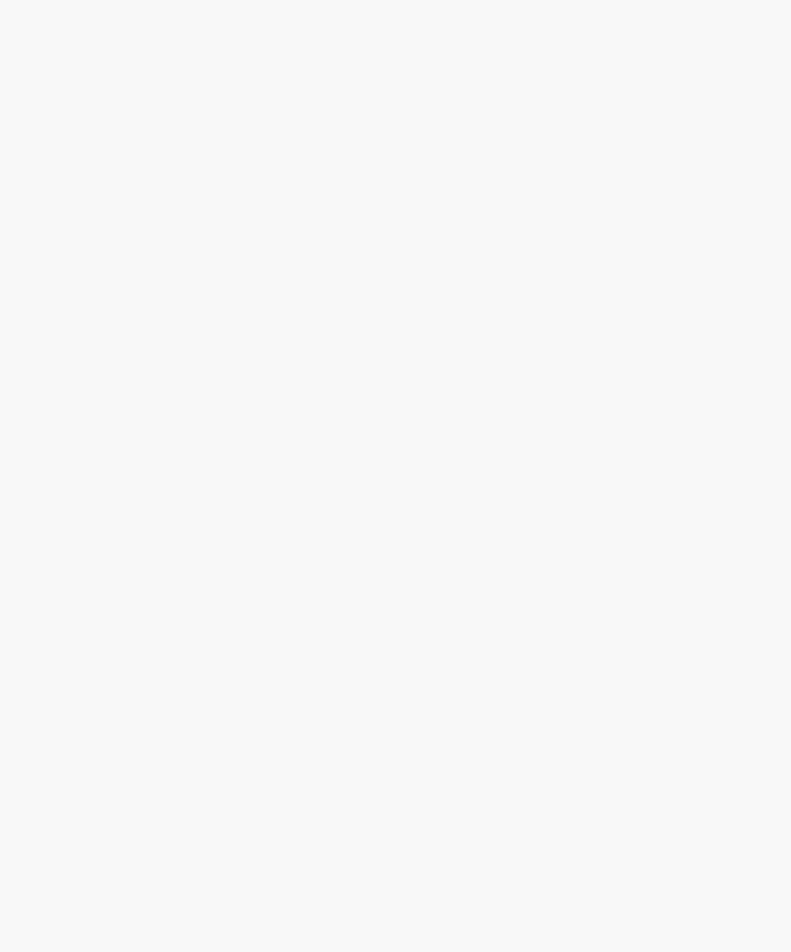
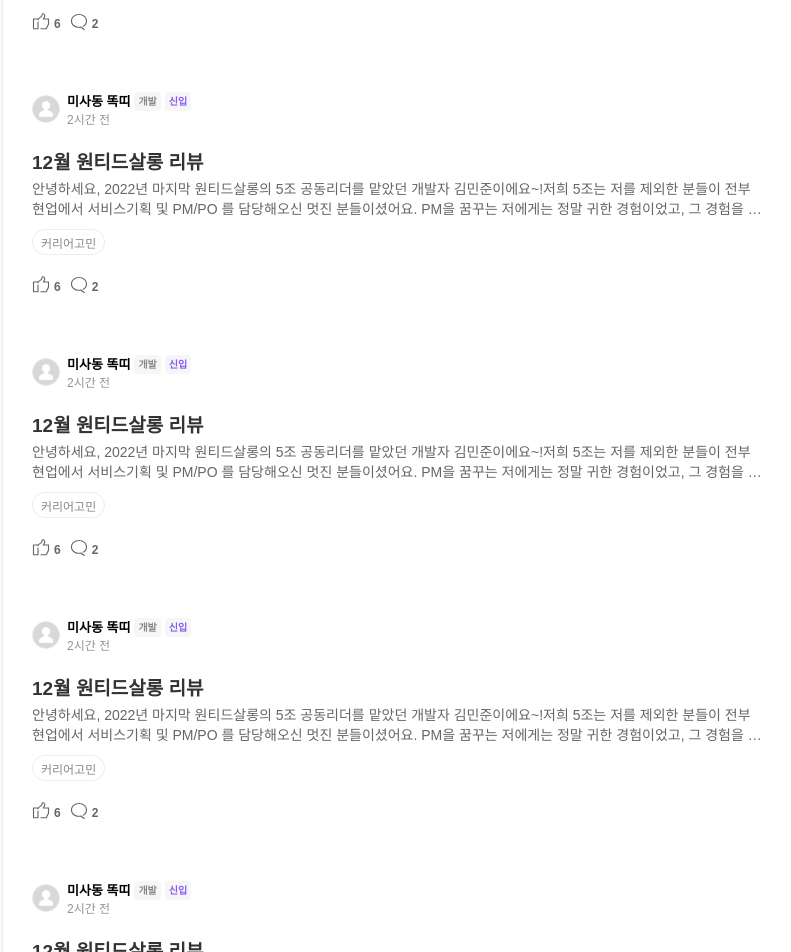
Before and after one commit to Dev-sokdak/FE-sokdak, a React (Vite) app: page / in a window 1280 px wide. Shown: the part 760-1712 px from the top of the page, without its empty margins (382-1173 px from the left). Before the commit the page ends 800 px from the top, so only its background shows below. Built offline with nearby package versions, Linux system fonts and the light colour scheme; a web font is replaced by a local one.

Commit message:
🐛 Fix fixed area in community page
커뮤니티 페이지의 상단에 fix된 영역에 post가 보이던 점 수정

```diff
--- a/src/components/community/Category.jsx
+++ b/src/components/community/Category.jsx
@@ -30,7 +30,6 @@ const InterestCategory = styled.div`
   border: 1px solid #e1e2e3;
   border-radius: 5px 5px 0 0;
   display: flex;
-  position: fixed;
   background-color: #fff;
   padding: 0;
   z-index: 1;
--- a/src/components/community/PostList.jsx
+++ b/src/components/community/PostList.jsx
@@ -5,6 +5,13 @@ import Post from './Post';
 const PostList = () => {
   return (
     <StPostList>
+      <Post />
+      <Post />
+      <Post />
+      <Post />
+      <Post />
+      <Post />
+      <Post />
       <Post />
     </StPostList>
   );
--- a/src/pages/Community.jsx
+++ b/src/pages/Community.jsx
@@ -8,6 +8,8 @@ import PostList from '../components/community/PostList';
 
 const Community = () => {
   return (
+    <>
+      <PaddingBox />
       <StCommunity>
         <StAside>
           <StAsideArea>
@@ -19,14 +21,19 @@ const Community = () => {
           <CategoryBox>
             <Category />
           </CategoryBox>
-        <CommunityListBox>
+          <CommunityListBody>
             <PostWriteBox />
             <PostList />
-        </CommunityListBox>
+          </CommunityListBody>
         </StMain>
       </StCommunity>
+    </>
   );
 };
+
+const PaddingBox = styled.div`
+  height: 50px;
+`;
 
 const StCommunity = styled.div`
   width: 1068px;
@@ -58,15 +65,17 @@ const StMain = styled.main`
 `;
 
 const CategoryBox = styled.div`
-  background-color: ${(props) => props.theme.colors.bgColor};
+  /* background-color: ${(props) => props.theme.colors.bgColor}; */
+  display: block;
+  background-color: #f8f8f8;
   position: fixed;
   top: 50px;
-  z-index: 1;
+  z-index: 100;
   padding-top: 50px;
 `;
 
-const CommunityListBox = styled.div`
-  margin-top: 179px;
+const CommunityListBody = styled.div`
+  margin-top: 129px;
   width: 790px;
 `;
 
```
Lines whose indentation alone changed are shown as unchanged.
